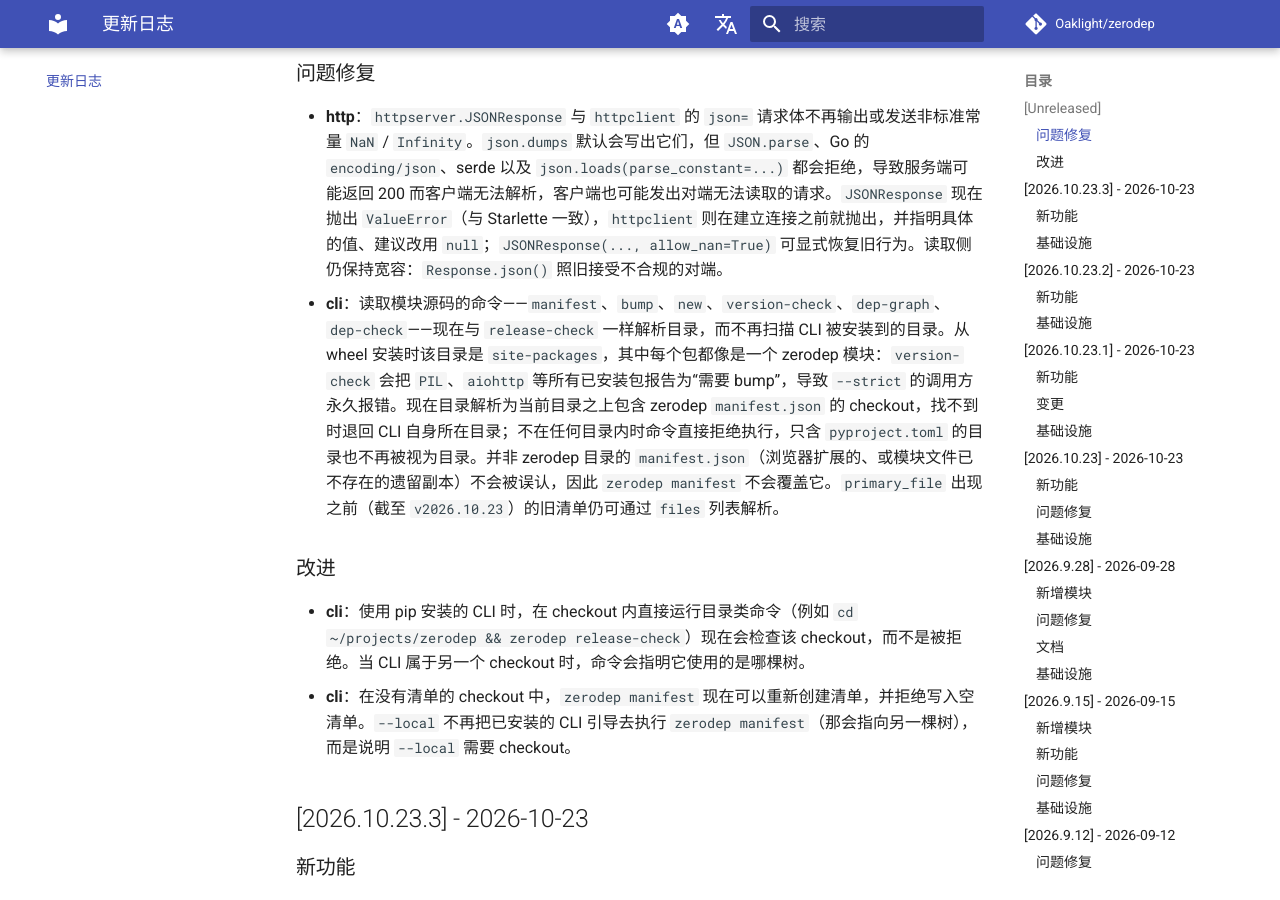
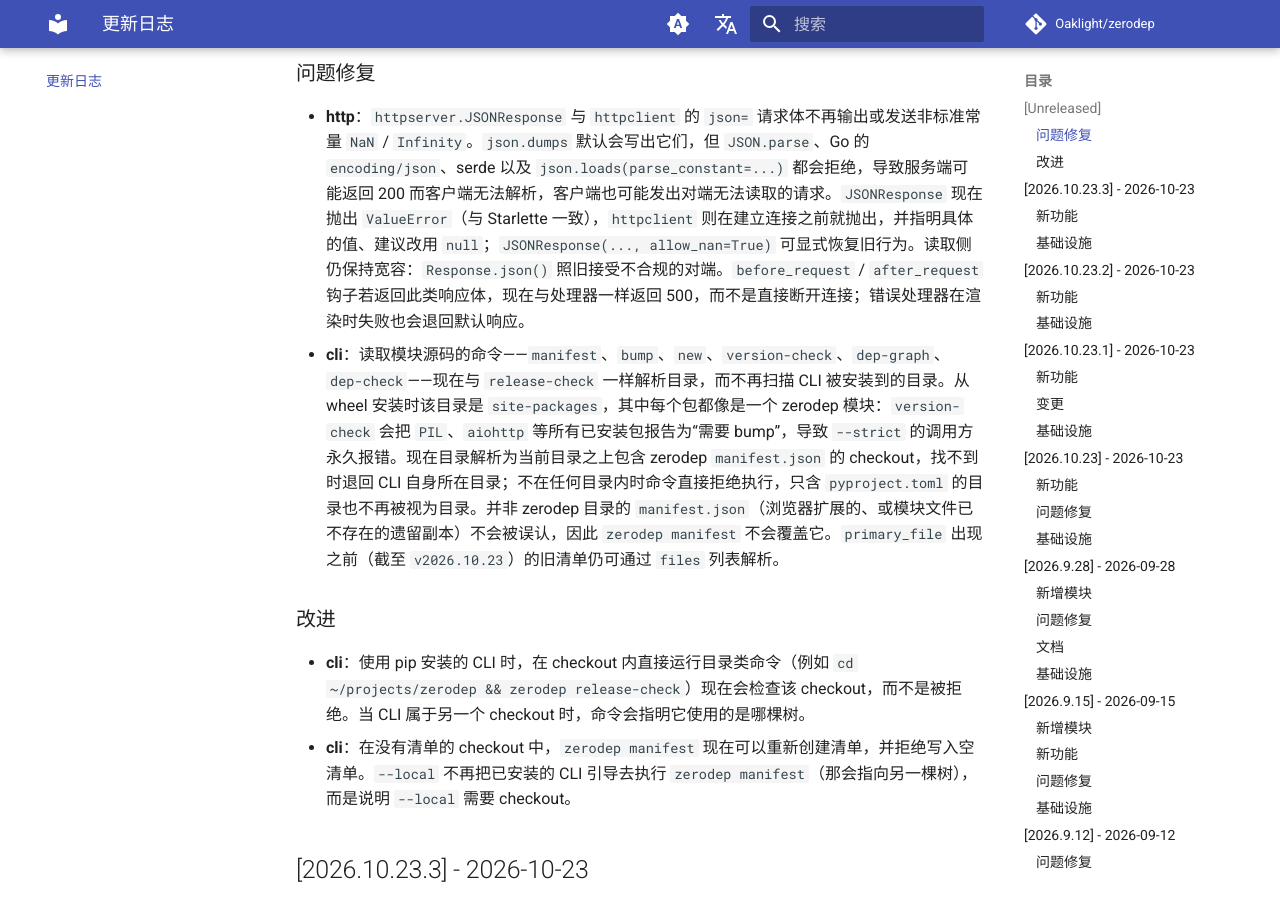
Before and after one commit to Oaklight/zerodep, an MkDocs documentation site: the page built from docs/changelog.md, in a window 1280 px wide and 900 px high, scrolled down 328 px. Built offline with MkDocs 1.6.1 and Material for MkDocs 9.7.7, drawn with Linux system fonts in a browser that asks for light colours; comment, search, counter and statistics services are not loaded.

Commit message:
docs(changelog): hooks answer 500 instead of dropping the connection

```diff
--- a/docs/changelog.md
+++ b/docs/changelog.md
@@ -8,7 +8,7 @@
 
 ### 问题修复
 
-- **http**：`httpserver.JSONResponse` 与 `httpclient` 的 `json=` 请求体不再输出或发送非标准常量 `NaN` / `Infinity`。`json.dumps` 默认会写出它们，但 `JSON.parse`、Go 的 `encoding/json`、serde 以及 `json.loads(parse_constant=...)` 都会拒绝，导致服务端可能返回 200 而客户端无法解析，客户端也可能发出对端无法读取的请求。`JSONResponse` 现在抛出 `ValueError`（与 Starlette 一致），`httpclient` 则在建立连接之前就抛出，并指明具体的值、建议改用 `null`；`JSONResponse(..., allow_nan=True)` 可显式恢复旧行为。读取侧仍保持宽容：`Response.json()` 照旧接受不合规的对端。
+- **http**：`httpserver.JSONResponse` 与 `httpclient` 的 `json=` 请求体不再输出或发送非标准常量 `NaN` / `Infinity`。`json.dumps` 默认会写出它们，但 `JSON.parse`、Go 的 `encoding/json`、serde 以及 `json.loads(parse_constant=...)` 都会拒绝，导致服务端可能返回 200 而客户端无法解析，客户端也可能发出对端无法读取的请求。`JSONResponse` 现在抛出 `ValueError`（与 Starlette 一致），`httpclient` 则在建立连接之前就抛出，并指明具体的值、建议改用 `null`；`JSONResponse(..., allow_nan=True)` 可显式恢复旧行为。读取侧仍保持宽容：`Response.json()` 照旧接受不合规的对端。`before_request` / `after_request` 钩子若返回此类响应体，现在与处理器一样返回 500，而不是直接断开连接；错误处理器在渲染时失败也会退回默认响应。
 - **cli**：读取模块源码的命令——`manifest`、`bump`、`new`、`version-check`、`dep-graph`、`dep-check`——现在与 `release-check` 一样解析目录，而不再扫描 CLI 被安装到的目录。从 wheel 安装时该目录是 `site-packages`，其中每个包都像是一个 zerodep 模块：`version-check` 会把 `PIL`、`aiohttp` 等所有已安装包报告为“需要 bump”，导致 `--strict` 的调用方永久报错。现在目录解析为当前目录之上包含 zerodep `manifest.json` 的 checkout，找不到时退回 CLI 自身所在目录；不在任何目录内时命令直接拒绝执行，只含 `pyproject.toml` 的目录也不再被视为目录。并非 zerodep 目录的 `manifest.json`（浏览器扩展的、或模块文件已不存在的遗留副本）不会被误认，因此 `zerodep manifest` 不会覆盖它。`primary_file` 出现之前（截至 `v2026.10.23`）的旧清单仍可通过 `files` 列表解析。
 
 ### 改进
```
